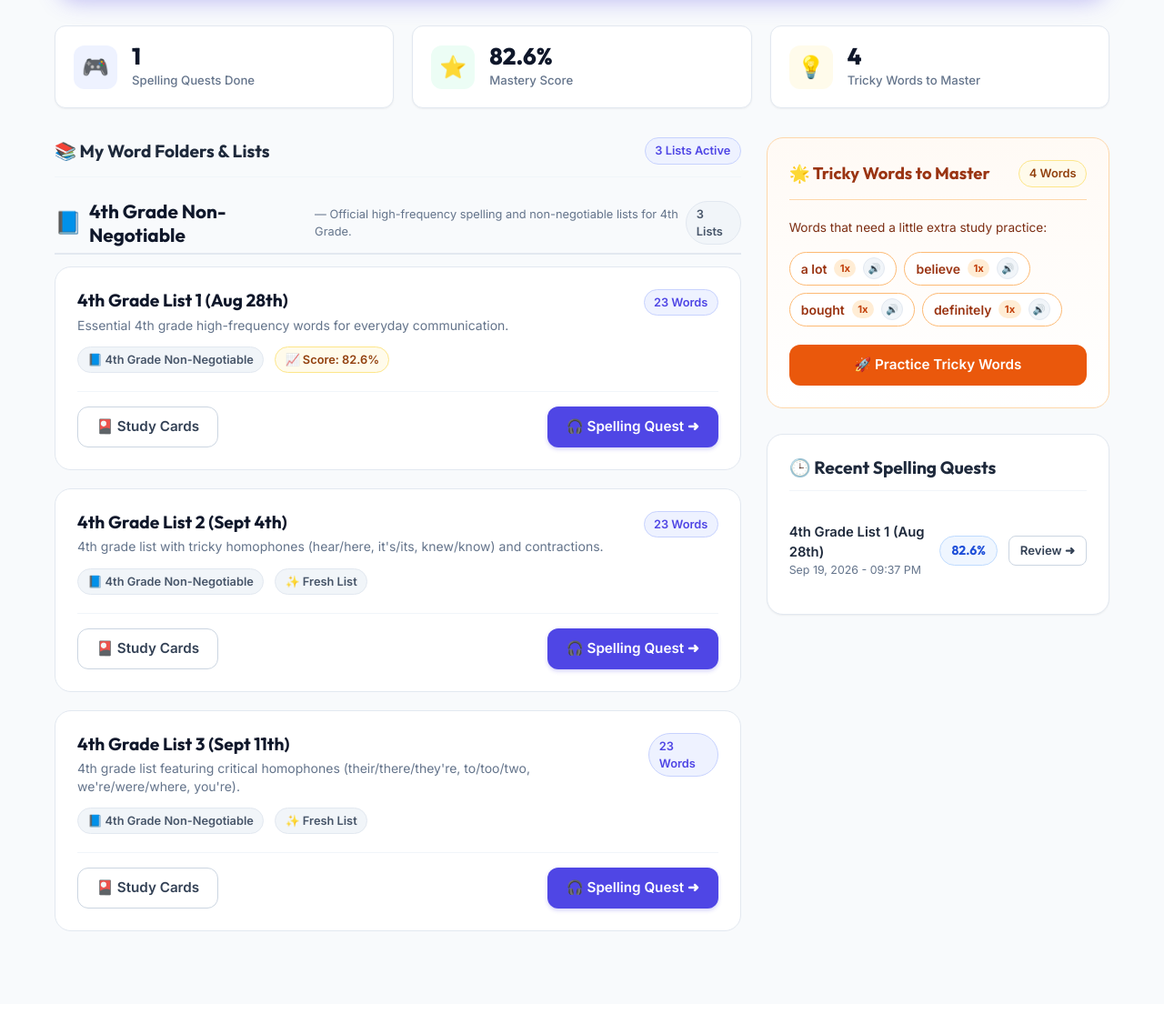
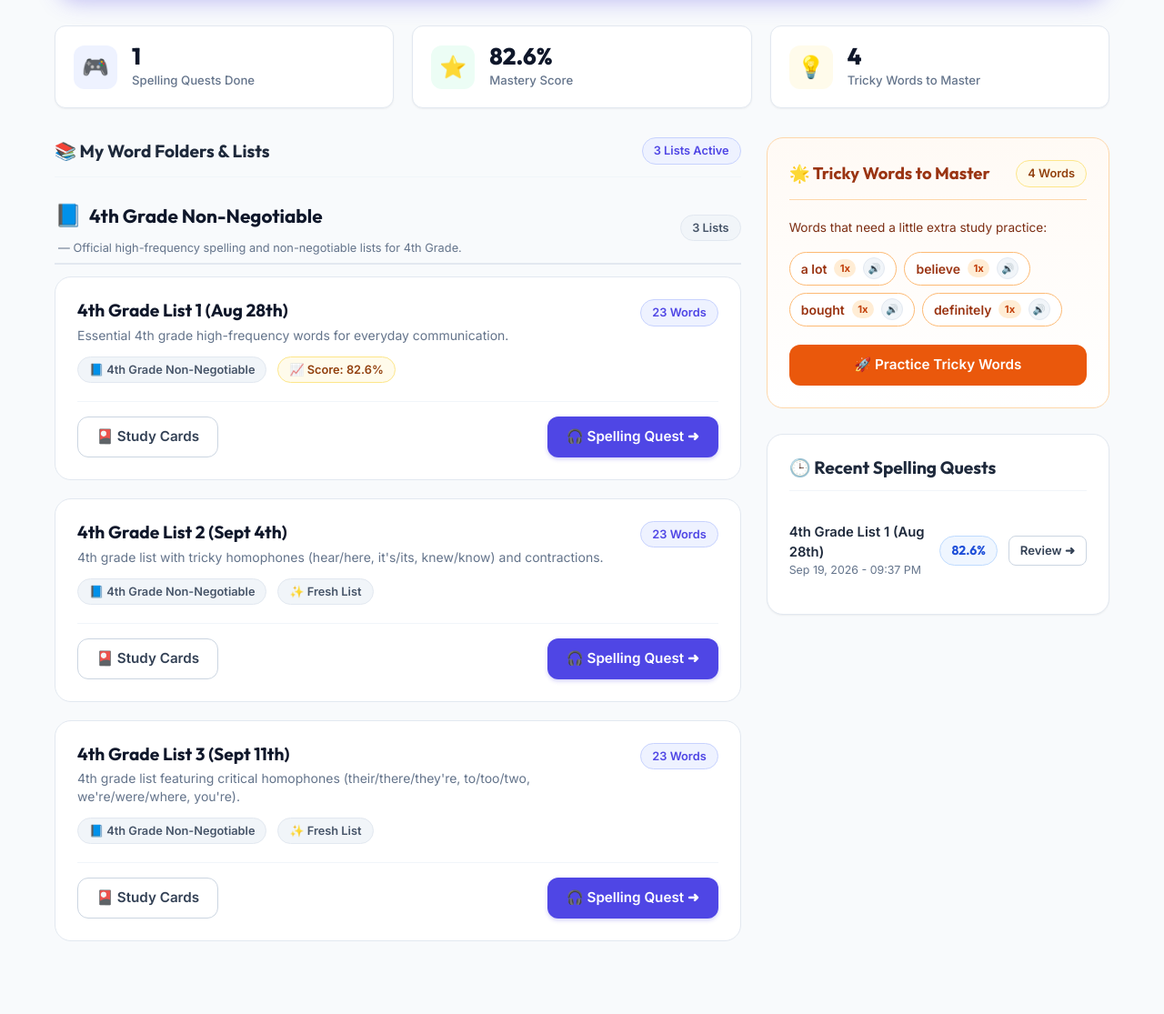
Before and after one commit to edwin-yan/Dictation, a Flask app: page /dashboard in a window 1280 px wide. Shown: the part 225-1340 px from the top of the page at 91% size. Before the commit the page ends 1249 px from the top, so only its background shows below. Run offline with Flask 3, Linux system fonts and the light colour scheme.

Commit message:
Cosmetic Improvement + Prompt for list generation

```diff
--- a/app/static/css/style.css
+++ b/app/static/css/style.css
@@ -513,10 +513,12 @@ a:hover {
     display: inline-flex;
     align-items: center;
     gap: 0.35rem;
-    padding: 0.25rem 0.65rem;
+    padding: 0.25rem 0.75rem;
     font-size: 0.8rem;
     font-weight: 600;
     border-radius: var(--radius-full);
+    white-space: nowrap;
+    flex-shrink: 0;
 }
 
 .badge-primary {
--- a/app/templates/dashboard.html
+++ b/app/templates/dashboard.html
@@ -67,10 +67,10 @@
         {% for folder in folder_groups %}
         <div style="margin-bottom: 2rem;">
             <!-- Folder Header -->
-            <div style="display: flex; align-items: center; justify-content: space-between; margin-bottom: 0.85rem; padding-bottom: 0.4rem; border-bottom: 2px solid var(--slate-200);">
-                <div style="display: flex; align-items: center; gap: 0.5rem;">
+            <div style="display: flex; align-items: center; justify-content: space-between; margin-bottom: 0.85rem; padding-bottom: 0.4rem; border-bottom: 2px solid var(--slate-200); gap: 1rem;">
+                <div style="display: flex; align-items: center; gap: 0.5rem; flex-wrap: wrap; flex: 1;">
                     <span style="font-size: 1.5rem;">{{ folder.icon }}</span>
-                    <h3 style="font-size: 1.3rem; color: var(--slate-900);">{{ folder.name }}</h3>
+                    <h3 style="font-size: 1.3rem; color: var(--slate-900); margin: 0;">{{ folder.name }}</h3>
                     {% if folder.description %}
                     <span style="font-size: 0.8rem; color: var(--text-muted); margin-left: 0.25rem;">— {{ folder.description }}</span>
                     {% endif %}
@@ -84,7 +84,7 @@
                 <div class="list-card">
                     <div>
                         <div class="list-card-header">
-                            <div>
+                            <div style="flex: 1; min-width: 0;">
                                 <h4 class="list-title" style="font-size: 1.2rem;">{{ item.title }}</h4>
                                 <p class="list-desc">{{ item.description }}</p>
                             </div>
```
